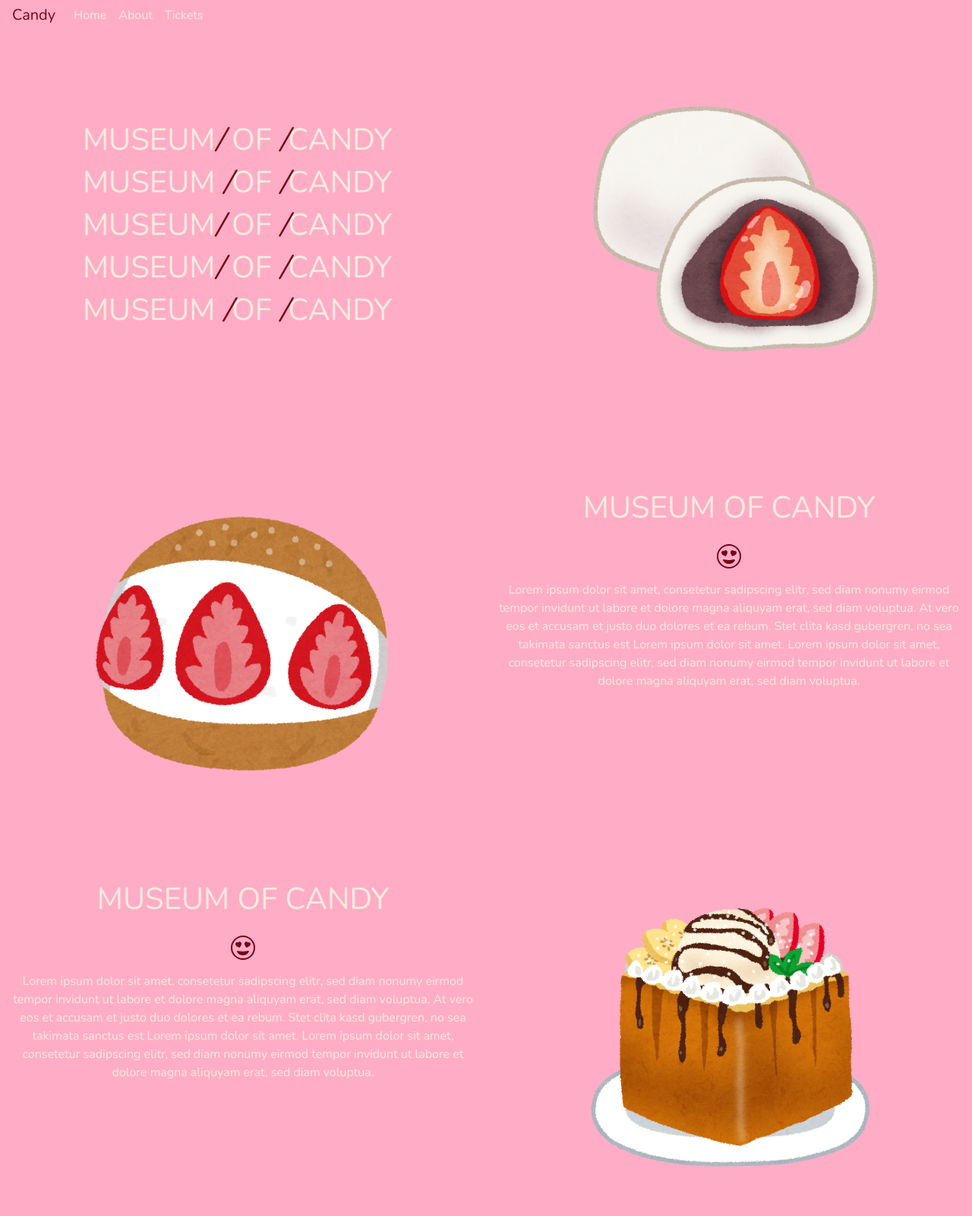
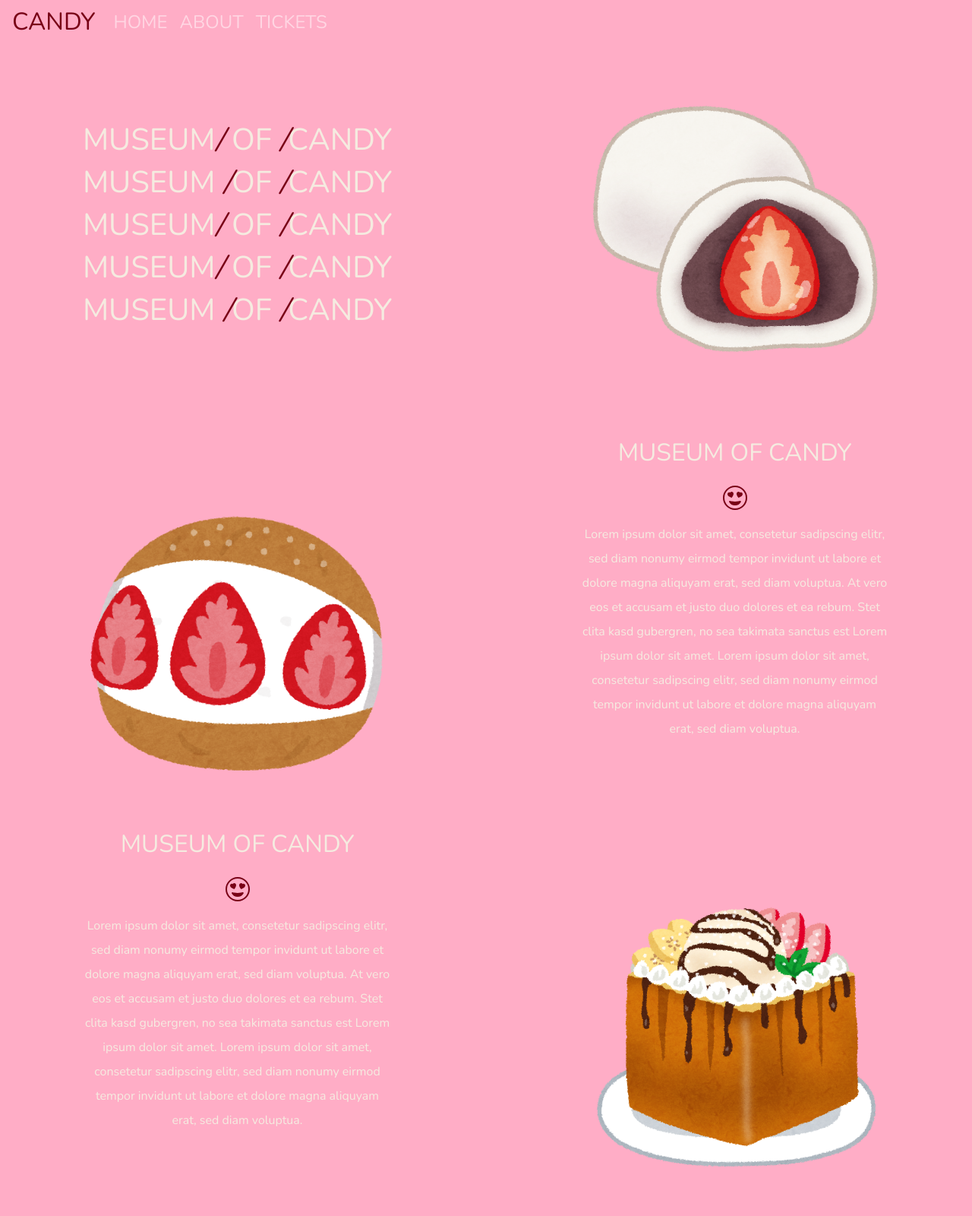
Before and after one commit to kitzune-no-aki/Museum-of-Candy, a plain HTML site: page Index.html in a window 1280 px wide. Shown: the top 1600 px of the page at 76% size. Drawn offline with nearby package versions, Linux system fonts and the light colour scheme; a web font is replaced by a local one.

Commit message:
Navbar Yava

```diff
--- a/Index.html
+++ b/Index.html
@@ -14,29 +14,29 @@
 
 </head>
 <body>
-<nav class="navbar navbar-expand-lg navbar-light py-0 fixed-top" style="background-color: #ffadc6;">
-    <a class="navbar-brand" href="#" style="color: #780116;">Candy</a>
-    <button class="navbar-toggler" type="button" data-toggle="collapse" data-target="#navbarNav" aria-controls="navbarNav" aria-expanded="false" aria-label="Toggle navigation">
+<nav id="mainnav" class="navbar navbar-dark navbar-expand-lg py-0 fixed-top">
+    <a class="navbar-brand" href="#">Candy</a>
+    <button class="navbar-toggler" data-toggle="collapse" data-target="#navbarNav" aria-label="Toggle navigation">
         <span class="navbar-toggler-icon"></span>
     </button>
     <div class="collapse navbar-collapse" id="navbarNav">
         <ul class="navbar-nav">
-            <li class="nav-item active">
-                <a class="nav-link" href="#" style="color: #f5ebe0;">Home <span class="sr-only">(current)</span></a>
+            <li class="nav-item">
+                <a class="nav-link" href="#"> Home </a>
             </li>
-            <li class="nav-item active">
-                <a class="nav-link" href="#" style="color: #f5ebe0;">About</a>
+            <li class="nav-item">
+                <a class="nav-link" href="#" >About</a>
             </li>
-            <li class="nav-item active">
-                <a class="nav-link" href="#" style="color: #f5ebe0;">Tickets</a>
+            <li class="nav-item">
+                <a class="nav-link" href="#" >Tickets</a>
             </li>
         </ul>
     </div>
 </nav>
 
-</div class="container-fluid">
+</div class="container-fluid px-0">
     <div class="row">
-        <div class="col-6 text-center" id="bundle-h1">
+        <div class="col-lg-6 text-center d-none d-lg-block" id="bundle-h1">
             <h1>
             Museum<i class="bi bi-slash-lg">/</i> of <i class="bi bi-slash-lg">/</i>Candy
             </h1>
@@ -53,59 +53,77 @@
                 Museum <i class="bi bi-slash-lg">/</i>of <i class="bi bi-slash-lg">/</i>Candy
             </h1>
         </div>
-        <div class="col-6 text-center">
-            <img src="daifuku.png" alt="Daifuku" style="width: 25rem">
+        <div class="col-lg-6 text-center">
+            <img class="img-fluid" src="daifuku.png" alt="Daifuku" style="width: 25rem">
         </div>
     </div>
 </div>
 
-<div class="container-fluid">
-    <div class="row align-items-center justify-content-center">
-        <div class="col-6 text-center">
-            <img src="ichigo.png" alt="Ichigo" style="width: 25rem">
+<div class="container-fluid px-0">
+    <div class="row align-items-center">
+        <div class="col-lg-6 text-center order-2 order-lg-1">
+            <img class="img-fluid" src="ichigo.png" alt="Ichigo" style="width: 25rem">
         </div>
-        <div class="col-6 text-center">
-           <h1>Museum of Candy</h1>
+        <div class="col-lg-6 text-center order-1 order-lg-2">
+           <div class="row justify-content-center">
+               <div class="col-10 col-lg-8">
+                   <h2>Museum of Candy</h2>
+                   <div class="d-none d-lg-block">
                        <svg xmlns="http://www.w3.org/2000/svg" width="2em" height="2em" fill="currentColor" class="bi bi-emoji-heart-eyes" viewBox="0 0 16 16">
                            <path d="M8 15A7 7 0 1 1 8 1a7 7 0 0 1 0 14zm0 1A8 8 0 1 0 8 0a8 8 0 0 0 0 16z"/>
                            <path d="M11.315 10.014a.5.5 0 0 1 .548.736A4.498 4.498 0 0 1 7.965 13a4.498 4.498 0 0 1-3.898-2.25.5.5 0 0 1 .548-.736h.005l.017.005.067.015.252.055c.215.046.515.108.857.169.693.124 1.522.242 2.152.242.63 0 1.46-.118 2.152-.242a26.58 26.58 0 0 0 1.109-.224l.067-.015.017-.004.005-.002zM4.756 4.566c.763-1.424 4.02-.12.952 3.434-4.496-1.596-2.35-4.298-.952-3.434zm6.488 0c1.398-.864 3.544 1.838-.952 3.434-3.067-3.554.19-4.858.952-3.434z"/>
                        </svg>
+                   </div>
                    <p>Lorem ipsum dolor sit amet, consetetur sadipscing elitr, sed diam nonumy eirmod tempor invidunt ut labore et dolore magna aliquyam erat, sed diam voluptua. At vero eos et accusam et justo duo dolores et ea rebum. Stet clita kasd gubergren, no sea takimata sanctus est Lorem ipsum dolor sit amet. Lorem ipsum dolor sit amet, consetetur sadipscing elitr, sed diam nonumy eirmod tempor invidunt ut labore et dolore magna aliquyam erat, sed diam voluptua.
                    </p>
                </div>
            </div>
         </div>
+    </div>
+</div>
 
-<div class="container-fluid">
-    <div class="row align-items-center justify-content-center">
-        <div class="col-6 text-center">
-            <h1>Museum of Candy</h1>
+<div class="container-fluid px-0">
+    <div class="row align-items-center">
+        <div class="col-lg-6 text-center">
+            <div class="row justify-content-center">
+                <div class="col-10 col-lg-8">
+                    <h2>Museum of Candy</h2>
+                    <div class="d-none d-lg-block">
                         <svg xmlns="http://www.w3.org/2000/svg" width="2em" height="2em" fill="currentColor" class="bi bi-emoji-heart-eyes" viewBox="0 0 16 16">
                             <path d="M8 15A7 7 0 1 1 8 1a7 7 0 0 1 0 14zm0 1A8 8 0 1 0 8 0a8 8 0 0 0 0 16z"/>
                             <path d="M11.315 10.014a.5.5 0 0 1 .548.736A4.498 4.498 0 0 1 7.965 13a4.498 4.498 0 0 1-3.898-2.25.5.5 0 0 1 .548-.736h.005l.017.005.067.015.252.055c.215.046.515.108.857.169.693.124 1.522.242 2.152.242.63 0 1.46-.118 2.152-.242a26.58 26.58 0 0 0 1.109-.224l.067-.015.017-.004.005-.002zM4.756 4.566c.763-1.424 4.02-.12.952 3.434-4.496-1.596-2.35-4.298-.952-3.434zm6.488 0c1.398-.864 3.544 1.838-.952 3.434-3.067-3.554.19-4.858.952-3.434z"/>
                         </svg>
+                    </div>
                     <p>Lorem ipsum dolor sit amet, consetetur sadipscing elitr, sed diam nonumy eirmod tempor invidunt ut labore et dolore magna aliquyam erat, sed diam voluptua. At vero eos et accusam et justo duo dolores et ea rebum. Stet clita kasd gubergren, no sea takimata sanctus est Lorem ipsum dolor sit amet. Lorem ipsum dolor sit amet, consetetur sadipscing elitr, sed diam nonumy eirmod tempor invidunt ut labore et dolore magna aliquyam erat, sed diam voluptua.
                     </p>
                 </div>
-        <div class="col-6 text-center">
-            <img src="toast.png" alt="Sweet Toast" style="width: 25rem">
+            </div>
+        </div>
+        <div class="col-lg-6 text-center">
+            <img class="img-fluid" src="toast.png" alt="Sweet Toast" style="width: 25rem">
         </div>
     </div>
 </div>
 
-<div class="container-fluid">
-    <div class="row align-items-center justify-content-center">
-        <div class="col-6 text-center">
-            <img src="manju.png" alt="Manju" style="width: 25rem">
+<div class="container-fluid px-0">
+    <div class="row align-items-center">
+        <div class="col-lg-6 text-center order-2 order-lg-1">
+            <img class="img-fluid" src="manju.png" alt="Manju" style="width: 25rem">
         </div>
-        <div class="col-6 text-center">
-            <h1>Museum of Candy</h1>
+        <div class="col-lg-6 text-center order-1 order-lg-2">
+            <div class="row justify-content-center">
+                <div class="col-10 col-lg-8">
+                    <h2>Museum of Candy</h2>
+                    <div class="d-none d-lg-block">
                         <svg xmlns="http://www.w3.org/2000/svg" width="2em" height="2em" fill="currentColor" class="bi bi-emoji-heart-eyes" viewBox="0 0 16 16">
                             <path d="M8 15A7 7 0 1 1 8 1a7 7 0 0 1 0 14zm0 1A8 8 0 1 0 8 0a8 8 0 0 0 0 16z"/>
                             <path d="M11.315 10.014a.5.5 0 0 1 .548.736A4.498 4.498 0 0 1 7.965 13a4.498 4.498 0 0 1-3.898-2.25.5.5 0 0 1 .548-.736h.005l.017.005.067.015.252.055c.215.046.515.108.857.169.693.124 1.522.242 2.152.242.63 0 1.46-.118 2.152-.242a26.58 26.58 0 0 0 1.109-.224l.067-.015.017-.004.005-.002zM4.756 4.566c.763-1.424 4.02-.12.952 3.434-4.496-1.596-2.35-4.298-.952-3.434zm6.488 0c1.398-.864 3.544 1.838-.952 3.434-3.067-3.554.19-4.858.952-3.434z"/>
                         </svg>
+                    </div>
                     <p>Lorem ipsum dolor sit amet, consetetur sadipscing elitr, sed diam nonumy eirmod tempor invidunt ut labore et dolore magna aliquyam erat, sed diam voluptua. At vero eos et accusam et justo duo dolores et ea rebum. Stet clita kasd gubergren, no sea takimata sanctus est Lorem ipsum dolor sit amet. Lorem ipsum dolor sit amet, consetetur sadipscing elitr, sed diam nonumy eirmod tempor invidunt ut labore et dolore magna aliquyam erat, sed diam voluptua.
                     </p>
+                </div>
+            </div>
         </div>
     </div>
 </div>
@@ -114,5 +132,15 @@
         integrity="sha384-DfXdz2htPH0lsSSs5nCTpuj/zy4C+OGpamoFVy38MVBnE+IbbVYUew+OrCXaRkfj" crossorigin="anonymous"></script>
 <script src="https://cdn.jsdelivr.net/npm/bootstrap@4.5.3/dist/js/bootstrap.bundle.min.js"
         integrity="sha384-ho+j7jyWK8fNQe+A12Hb8AhRq26LrZ/JpcUGGOn+Y7RsweNrtN/tE3MoK7ZeZDyx" crossorigin="anonymous"></script>
+
+<script>
+    $(function() {
+        $(document).scroll(function(){
+            var $nav = $("#mainnav");
+            $nav.toggleClass("scrolled", $(this).scrollTop() > $nav.height());
+        })
+    })
+</script>
+
 </body>
 </html>
--- a/style.css
+++ b/style.css
@@ -5,6 +5,27 @@ body{
     margin: 0;
     padding: 0;
 }
+
+#mainnav{
+    font-size: 1.5rem;
+    text-transform: uppercase;
+    font-weight: 100;
+}
+
+#mainnav .navbar-brand{
+    color: #780116;
+    font-size: 2rem;
+}
+
+#mainnav .nav-item{
+    color: #f5ebe0;
+    font-size: 1.5rem;
+}
+
+#mainnav .nav-item :hover{
+    color: #780116;
+}
+
 i{
     color: #780116;
 }
@@ -14,6 +35,15 @@ img{
 h1{
     text-transform: uppercase;
 }
+
+h2{
+    text-transform: uppercase;
+}
+
+p{
+  line-height: 2;
+}
+
 #bundle-h1{
     margin-top: 10em;
     margin-bottom: 5em;
@@ -25,3 +55,8 @@ svg{
 .container{
     margin-top: 5em;
 }
+
+.mainnav.scrolled{
+    background-color: #f5ebe0;
+    transition: background-color 1s;
+}
```
Lines whose indentation alone changed are shown as unchanged.
